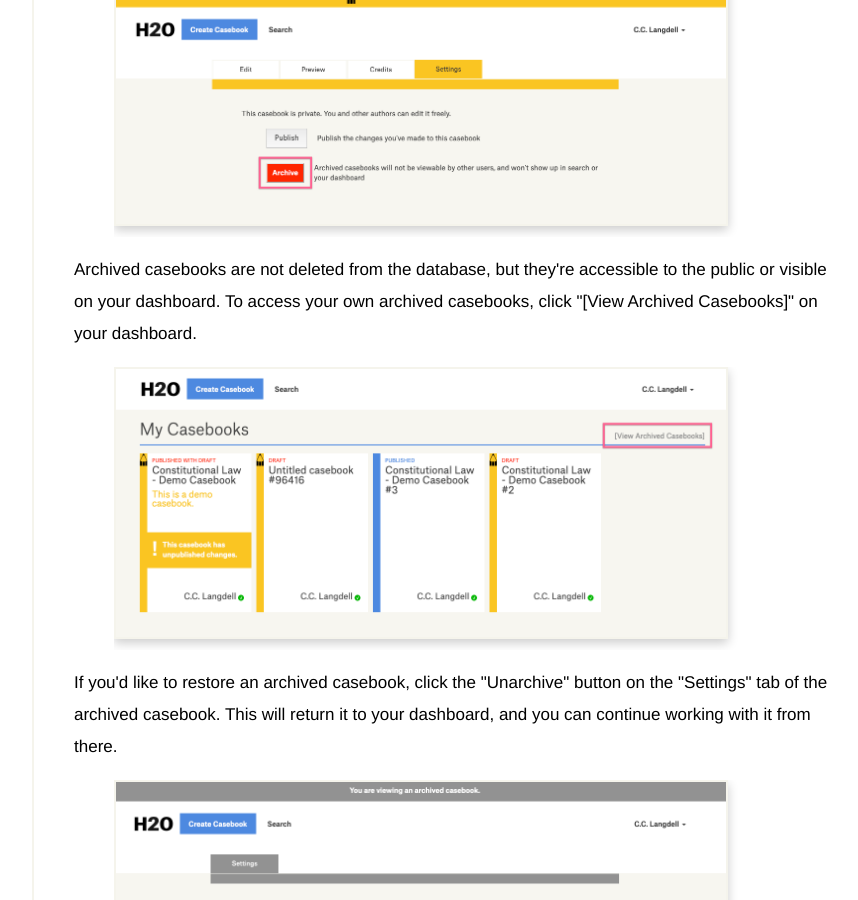
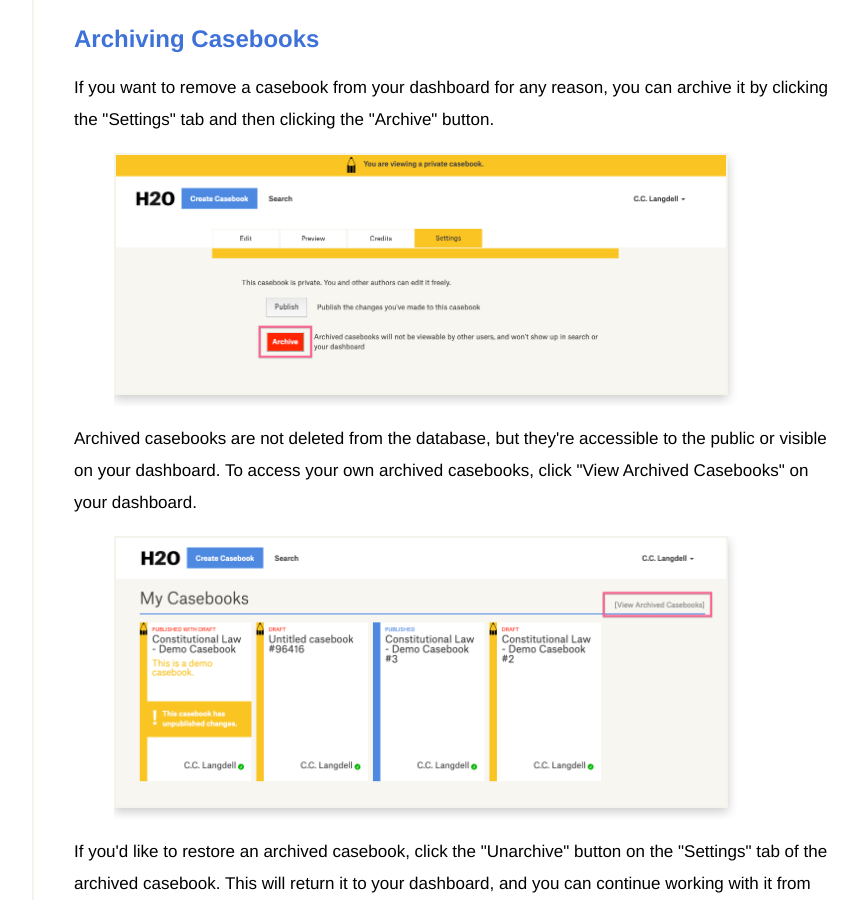
Before and after one commit to harvard-lil/h2o-static, a Jekyll site: the page built from app/making-casebooks.html, in a window 1280 px wide and 900 px high, scrolled down 16074 px. Shown: the whole window, without its empty margins (340-1198 px from the left). Built offline with Jekyll 4.4.1, drawn with Linux system fonts in a browser that asks for light colours; some of the changed text lies outside the part shown.

```diff
--- a/app/making-casebooks.html
+++ b/app/making-casebooks.html
@@ -311,7 +314,7 @@ sharing-image: images/h2o-logo.svg
     <figure>
         <img src="{{ site.baseurl }}/assets/images/archive-casebook.png" alt="A screenshot of a casebook's settings tab showing the archive button.">
     </figure>
-    <p>Archived casebooks are not deleted from the database, but they're accessible to the public or visible on your dashboard. To access your own archived casebooks, click "[View Archived Casebooks]" on your dashboard.</p>
+    <p>Archived casebooks are not deleted from the database, but they're accessible to the public or visible on your dashboard. To access your own archived casebooks, click "View Archived Casebooks" on your dashboard.</p>
     <figure>
         <img src="{{ site.baseurl }}/assets/images/archived-casebooks-dashboard.png" alt="A screenshot of author's dashboard showing the View Archived Casebooks tab in the upper right.">
     </figure>
```
Also changed, not shown: other parts of app/making-casebooks.html (+4 -1 lines).
